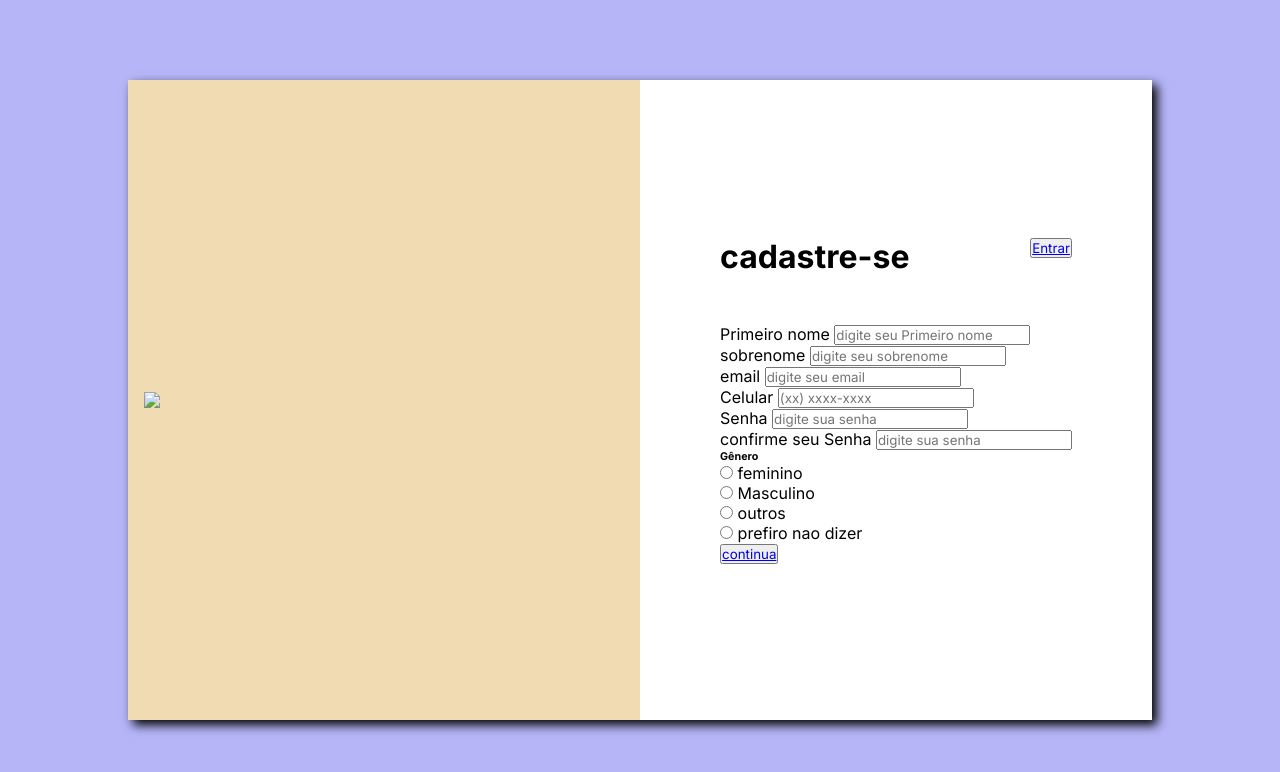
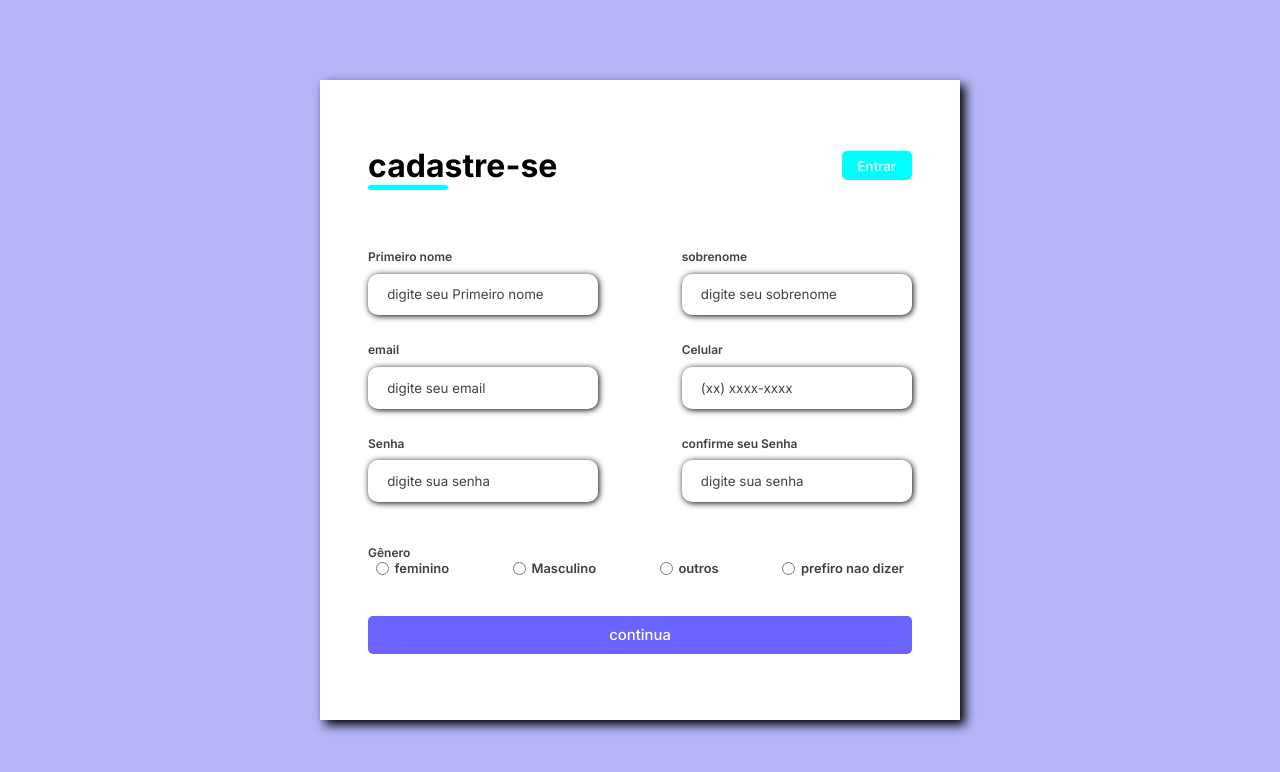
Before and after one commit to Penedov/pw-i-vinicius-penedo, a plain HTML site: page Aula_08_Hotsite/formulario.html in a window 1280 px wide. Drawn offline with Linux system fonts and the light colour scheme; files that its build step writes are made by us from their sources.

Commit message:
Ultima modificação no Hotsite

```diff
--- /dev/null
+++ b/Aula_08_Hotsite/css/formulario.css
@@ -0,0 +1,206 @@
+@import url('https://fonts.googleapis.com/css2?family=Inter:wght@100..900&display=swap');
+*{
+    padding: 0;
+    margin: 0;
+    box-sizing: border-box;
+    font-family: 'inter', sans-serif;
+}
+
+body{
+    width: 100%;
+    height: 100vh;
+    display: flex;
+    justify-content: center;
+    align-items: center;
+    background: #0c0ce94d;
+}
+
+.container {
+    width: 80%;
+    height: 80vh;
+    display: flex;
+    box-shadow: 5px 5px 10px rgba(0, 0, .212);
+}
+
+.form-image{
+    width: 50%;
+    display: flex;
+    justify-content: center;
+    align-items: center;
+    background-color: #fde3a7d7;
+    padding: 1rem;
+}
+
+.form-image img {
+    width: 100%;
+    height:100%;
+}
+
+.form {
+    width: 50%;
+    display: flex;
+    justify-content: center;
+    align-items: center;
+    flex-direction: column;
+    background-color: #fff;
+    padding: 3rem;
+}
+
+.form-header {
+    margin-bottom: 3rem;
+    display: flex;
+    justify-content: space-between;
+}
+
+.login-button{
+    display: flex;
+    align-items: center;
+}
+
+.login-button button{
+    border: none;
+    background-color: aqua;
+    padding: 0.4rem 1rem;
+    border-radius: 5px;
+    cursor: pointer;
+}
+
+.login-button button:hover {
+    background-color: rgb(216, 27, 27);
+}
+
+.login-button button a {
+    text-decoration: none;
+    font-weight: 500;
+    color: #fff;
+}
+
+.form-header h1::after {
+    content: '';
+    display: block;
+    width: 5rem;
+    height: 0.3rem;
+    background-color: aqua;
+    margin: 0 auto;
+    position: absolute;
+    border-radius: 10px;
+}
+
+.input-group {
+    display:flex ;
+    flex-wrap: wrap;
+    justify-content: space-between;
+    padding: 1rem 0;
+}
+
+.input-box {
+    display: flex;
+    flex-direction: column;
+    margin-bottom: 1.1rem;
+}
+
+.input-box input {
+    margin: 0.6rem 0;
+    padding: 0.8rem 1.2rem;
+    border: none;
+    border-radius: 10px;
+    box-shadow: 1px 1px 6px; #000;
+}
+
+.input-box input:hover {
+    background-color: #eeeeee75;
+}
+
+.input-box input:focus-visible {
+    outline: 1px solid #6c63ff;
+}
+
+.input-box label,
+.gender-title h6 {
+    font-size: 0.75em;
+    font-weight: 600;
+    color: #000000c0;
+}
+.input-box input::placeholder{
+    color: #000000be;
+}
+
+.gender-group {
+    display: flex;
+    justify-content: space-between;
+    margin-top:0.62rem ;
+    margin: 0 0.5rem;
+}
+
+.gender-input {
+    display: flex;
+    align-items: center;
+}
+
+.gender-input input{
+    margin-right: 0.35rem;
+}
+
+.gender-input label {
+    font-size: 0.81rem;
+    font-weight: 600;
+    color: #000000c0;
+}
+
+.continue-button button{
+    width: 100%;
+    margin-top: 2.5rem;
+    border: none;
+    background-color: #6c63ff;
+    padding: 0.62rem;
+    border-radius: 5px;
+    cursor: pointer;
+}
+
+.continue-button button:hover {
+    background-color: #6c63fff1;
+}
+
+.continue-button button a {
+    text-decoration: none;
+    font-size: 0.93rem;
+    font-weight: 500;
+    color: #fff;
+}
+
+@media screen and (max-width: 1330px) {
+    .form-image{
+        display: none;
+    }
+    .container{
+        width: 50%;
+    }
+    .form {
+        width: 100%;
+    }
+}
+
+@media screen and (max-width: 1064px) {
+    .container{
+        width: 90%;
+        height: auto;
+    }
+    .input-group {
+        flex-direction: column;
+        overflow-y: scroll;
+        flex-wrap: nowrap;
+        max-height: 10rem;
+        padding-right: 5;
+    }
+
+    .gender-inputs{
+        margin-top: 2rem;
+    }
+
+    .gender-group{
+        flex-direction: column;
+    }
+    .gender-input{
+        margin-top: 0.5rem;
+    }
+}
--- a/Hotsite/formulario.html
+++ b/Aula_08_Hotsite/formulario.html
@@ -4,12 +4,12 @@
     <meta charset="UTF-8">
     <meta name="viewport" content="width=device-width, initial-scale=1.0">
     <title>formulario</title>
-    <link rel="stylesheet" href="./css/formulario.css">
+    <link rel="stylesheet" href="/Aula_08_Hotsite/css/formulario.css">
 </head>
 <body>
     <div class="container">
         <div class="form-image">
-            <img src="./img/undraw_fingerprint_login_re_t71l.svg" >
+            <img src="./img/undraw_fingerprint_login_re_t71l.svg"" >
         </div>
 
         <div class="form">
@@ -18,7 +18,7 @@
                     <div class="title">
                         <h1>cadastre-se</h1>
                     </div>
-                    <div class="login-buttoon">
+                    <div class="login-button">
                         <button><a href="#">Entrar</a></button>
                     </div>
                 </div>
--- a/Hotsite/formulario.css
+++ /dev/null
@@ -1,54 +0,0 @@
-@import url('https://fonts.googleapis.com/css2?family=Inter:wght@100..900&display=swap');
-*{
-    padding: 0;
-    margin: 0;
-    box-sizing: border-box;
-    font-family: 'inter', sans-serif;
-}
-
-body{
-    width: 100%;
-    height: 100vh;
-    display: flex;
-    justify-content: center;
-    align-items: center;
-    background: #0c0ce94d;
-}
-
-.container {
-    width: 80%;
-    height: 80vh;
-    display: flex;
-    box-shadow: 5px 5px 10px rgba(0, 0, .212);
-}
-
-.form-image{
-    width: 50%;
-    display: flex;
-    justify-content: center;
-    align-items: center;
-    background-color: #fde3a7d7;
-    padding: 1rem;
-}
-
-.form-image img {
-    width: 31rem;
-}
-
-.form {
-    width: 50%;
-    display: flex;
-    justify-content: center;
-    align-items: center;
-    flex-direction: column;
-    background-color: #fff;
-    padding: 3rem;
-}
-
-.form-header {
-    margin-bottom: 3rem;
-    display: flex;
-    justify-content: space-between;
-}
-
-.log
```
Also changed, not shown: Aula_08_Hotsite/css/style.css (renamed from Hotsite/style.css, +11 -1 lines), Aula_08_Hotsite/index.html (renamed from Hotsite/index.html, +8 -8 lines), Aula_08_Hotsite/img/Background_css.jpg (added), Aula_08_Hotsite/img/pokemon.png (added), Aula_08_Hotsite/img/undraw_fingerprint_login_re_t71l.svg (added), Hotsite/img/Background_CSS.jpg (deleted), Hotsite/img/Over_luffy.jpeg (deleted), Hotsite/img/anime_background.png (deleted), Hotsite/img/cloud.jpg (deleted), Hotsite/img/html_main.png (deleted).
